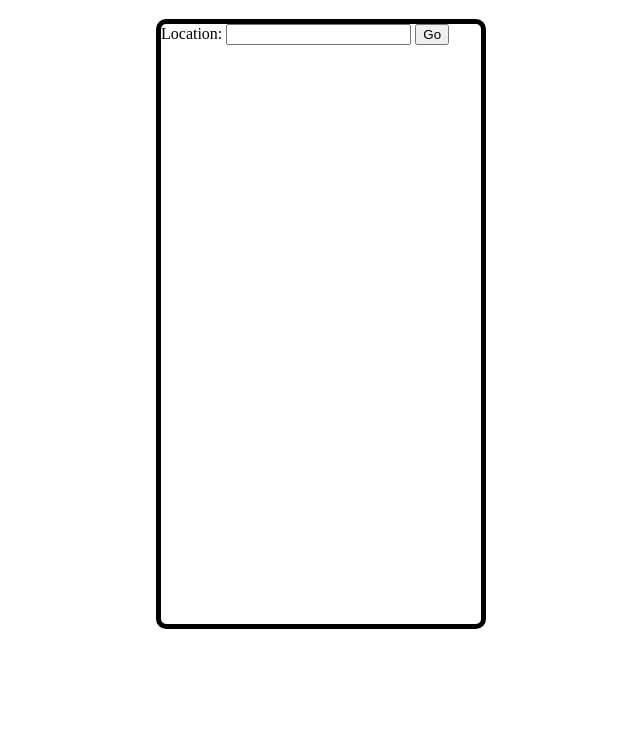
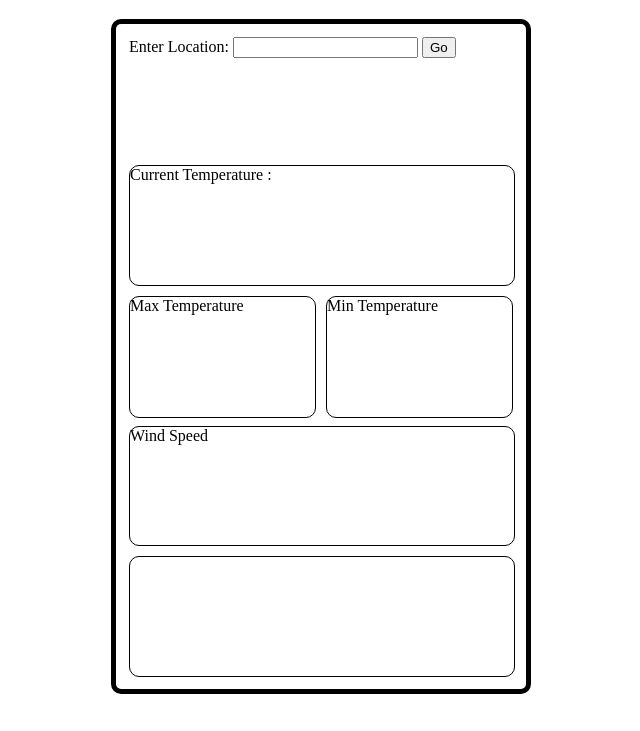
Before and after one commit to Axyl07/weather-app, a website built with webpack: page src/template.html in a window 1280 px wide. Shown: the part 69-800 px from the top of the page, without its empty margins (319-959 px from the left). Built offline with nearby package versions, Linux system fonts and the light colour scheme.

Commit message:
Add data contents to UI

```diff
--- a/src/callAPI.js
+++ b/src/callAPI.js
@@ -3,18 +3,5 @@ export default async function callAPI(location) {
   const URL = `https://weather.visualcrossing.com/VisualCrossingWebServices/rest/services/timeline/${location}/today?unitGroup=metric&key=T2UVVWT53KJE8WTBH6P4XVRRE&contentType=json`;
   const response = await fetch(URL);
   const responseInJSON = await response.json()
-  const dataObject = {
-    currenttemp: responseInJSON.days[0].temp,
-    hightemp: responseInJSON.days[0].tempmax,
-    lowtemp: responseInJSON.days[0].tempmin,
-    wind: responseInJSON.days[0].windspeed,
-    description: responseInJSON.days[0].description
+  return responseInJSON;
 }
-  console.log(responseInJSON);
-  console.log("current temp "+dataObject.currenttemp);
-  console.log("max temp "+dataObject.hightemp);
-  console.log("min temp "+dataObject.lowtemp);
-  console.log("windspeed "+dataObject.wind);
-  console.log("description "+dataObject.description);
-  return dataObject;
-}
--- a/src/index.css
+++ b/src/index.css
@@ -1,12 +1,57 @@
-body{
+body {
+  display: flex;
+  flex-direction: column;
+  align-items: center;
+  justify-content: center;
+}
+.main {
     display: flex;
     flex-direction: column;
-    align-items: center;
-    justify-content: center;
+padding: 1%;
+gap: 10px;
+  height: 80vh;
+  width: 30vw;
+  border: 5px solid black;
+  border-radius: 10px;
 }
-.main{
-    height: 75vh;
-    width: 25vw;
-    border: 5px solid black;
+form {
+  height: 15vh;
+}
+.currentTempDiv {
+border-radius: 10px;
+  height: 15vh;
+  width: 100%;
+  border: 1px solid black;
+}
+.maxAndminTempDiv {
+    gap: 10px;
+    display: flex;
+  border-radius: 10px;
+  height: 15vh;
+  width: 100%;
+
+}
+.maxTempDiv{
     border-radius: 10px;
+    height: 15vh;
+    width: 50%;
+    border: 1px solid black;
 }
+.minTempDiv{
+    border-radius: 10px;
+    height: 15vh;
+    width: 50%;
+    border: 1px solid black;
+}
+.windSpeed {
+border-radius: 10px;
+  height: 15vh;
+  width: 100%;
+  border: 1px solid black;
+}
+.description {
+  border-radius: 10px;
+  height: 15vh;
+  width: 100%;
+  border: 1px solid black;
+}
--- a/src/index.js
+++ b/src/index.js
@@ -1,17 +1,39 @@
-import callAPI from './callAPI';
+
+import callAPI from "./callAPI";
+
 import "./index.css";
-// callAPI('london');
 
 
+const goButton = document.querySelector("#go");
+goButton.addEventListener("click", (event) => {
+  const locationInputValue = document.querySelector("#locationInput").value;
+  callAPI(locationInputValue).then(dataObject => {
+    const createdDataObject = {
+            currenttemp: dataObject.days[0].temp,
+            hightemp: dataObject.days[0].tempmax,
+            lowtemp: dataObject.days[0].tempmin,
+            wind: dataObject.days[0].windspeed,
+            description: dataObject.days[0].description,
+          };
+    console.log(createdDataObject);
+    console.log("current temp " + createdDataObject.currenttemp);
+    console.log("max temp " + createdDataObject.hightemp);
+    console.log("min temp " + createdDataObject.lowtemp);
+    console.log("windspeed " + createdDataObject.wind);
+    console.log("description " + createdDataObject.description);
+    console.log(`for ${locationInputValue}:`);
+    const currentTempDiv = document.querySelector(".currentTempDiv");
+    const maxTempDiv = document.querySelector(".maxTempDiv");
+    const minTempDiv = document.querySelector(".minTempDiv");
+    const windSpeed = document.querySelector(".windSpeed");
+    const description = document.querySelector(".description");
 
-// import processJSON from "./processJSON";
-// console.log(processJSON('delhi'));
-  // const form = document.querySelector(form);
-  const goButton = document.querySelector("#go");
-  goButton.addEventListener("click", (event) => {
-    const locationInputValue = document.querySelector("#locationInput").value;
-    console.log("testin");
-    console.log(locationInputValue);
-    console.log(`for ${locationInputValue} data is`+callAPI(locationInputValue));
-    event.preventDefault();
-  });
+    // FIll UI
+    currentTempDiv.textContent = createdDataObject.currenttemp;
+    maxTempDiv.textContent = createdDataObject.hightemp;
+    minTempDiv.textContent = createdDataObject.lowtemp;
+    windSpeed.textContent = createdDataObject.wind;
+    description.textContent = createdDataObject.description;
+   });
+  event.preventDefault();
+});
--- a/src/template.html
+++ b/src/template.html
@@ -9,11 +9,19 @@
     <h1>Weather</h1>
     <div class="main">
  <form >
-     <label for="locationInput">Location:
+     <label for="locationInput">Enter Location:
          <input type="text" id="locationInput" name="locationInput" >
      </label>
      <button type="submit" id="go">Go</button>
  </form>
+ <div class="currentTempDiv">Current Temperature :</div>
+ <div class="maxAndminTempDiv">
+     <div class="maxTempDiv">Max Temperature</div>
+     <div class="minTempDiv">Min Temperature</div>
+ </div>
+ <div class="windSpeed">Wind Speed</div>
+ <div class="description"></div>
+
 
     </div>
 </body>
```
Also changed, not shown: src/processJSON.js (deleted, +0 -12 lines).
